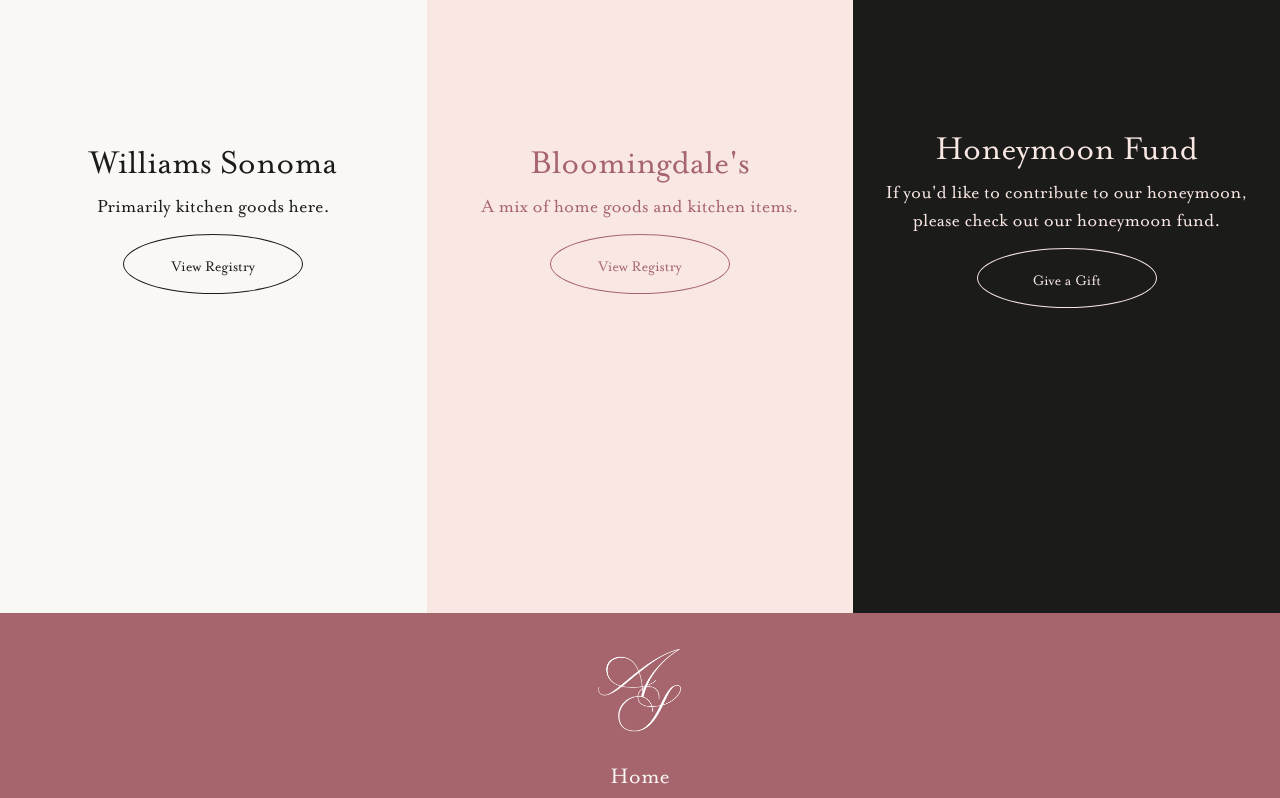
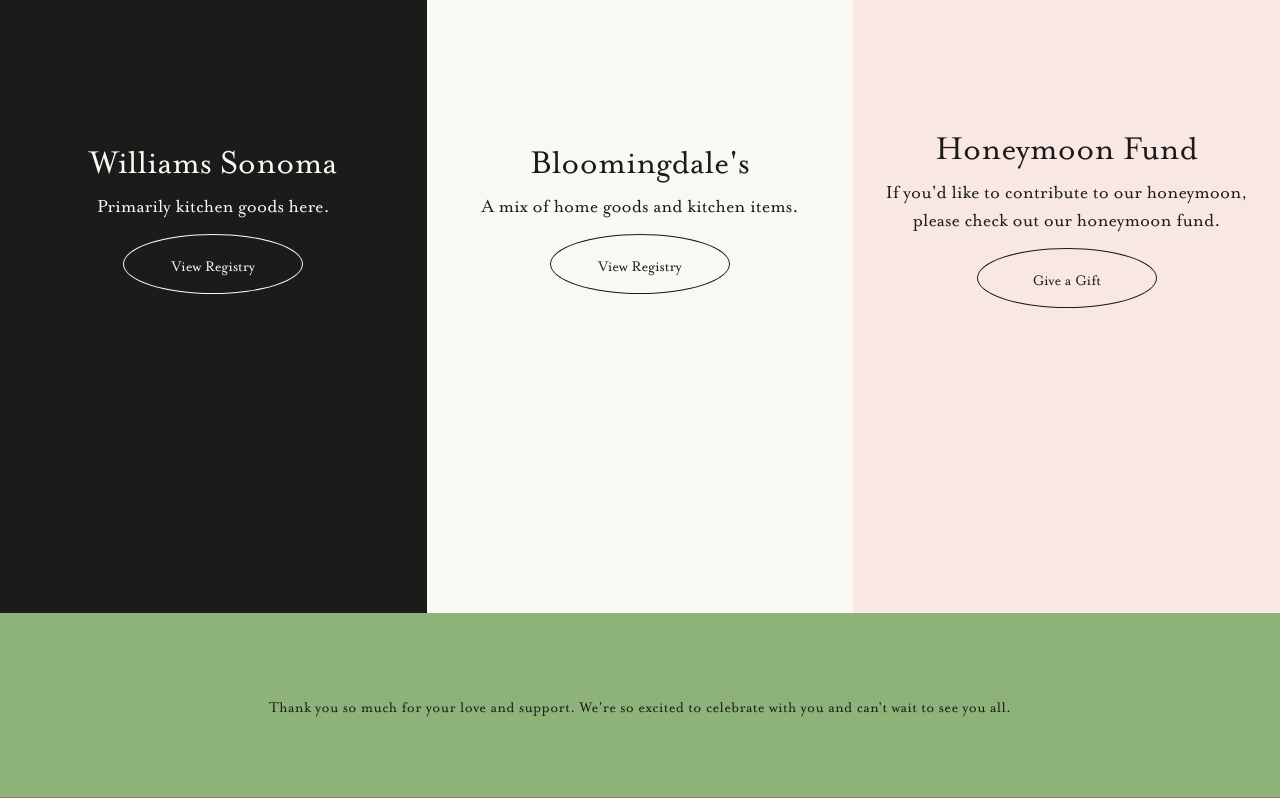
Before and after one commit to alexandrarh/wedding-website, a React (Vite) app: page /registry in a window 1280 px wide. Shown: the part 400-1198 px from the top of the page. Built offline with nearby package versions, Linux system fonts and the light colour scheme.

Commit message:
Updated registry page, fixed some part of FAQ

```diff
--- a/src/components/FaqSection.tsx
+++ b/src/components/FaqSection.tsx
@@ -15,7 +15,7 @@
         >
           rsvp.alexandseamus2027.com
         </a>
-        . Please RSVP by <b>[date]</b> so we can get an accurate headcount. If you have
+        . Please RSVP by <b>May 7th, 2027</b> so we can get an accurate headcount. If you have
         any questions about RSVPing, please reach out to us at{' '}
         <a
           href="mailto:info@alexandseamus2027.com"
@@ -53,7 +53,7 @@
     id: '4',
     question: 'What about kids?',
     answer:
-      'Kids are allowed at the events, but in order to minimize disruption on both, we would recommend finding a babysitter. That way, you can also enjoy your time at the party!',
+      'Kids are always welcome! However, we want to maintain a respectiful environment during the ceremony; we ask that everyone is on their best behavior and mindful of noise–and other guests.',
   },
   {
     id: '5',
@@ -106,7 +106,7 @@
             {faq.question}
           </h2>
           <p
-            className="pb-6 text-md text-[var(--color-warm-gray)]"
+            className="pb-6 text-md text-[var(--color-warm-gray)] tracking-[0.02em]"
             style={{ fontFamily: 'var(--font-italic)', fontVariantLigatures: 'none' }}
           >
             {faq.answer}
--- a/src/components/RegistryCards.tsx
+++ b/src/components/RegistryCards.tsx
@@ -4,8 +4,8 @@
     name: 'Williams Sonoma',
     desc: 'Primarily kitchen goods here.',
     link: 'https://www.williams-sonoma.com/registry/t2gzhtqbgl/registry-list.html',
-    bg_color: 'var(--color-cream)',
-    text_color: 'var(--color-charcoal)',
+    bg_color: 'var(--color-charcoal)',
+    text_color: 'var(--color-cream)',
     button_text: 'View Registry',
   },
   {
@@ -13,8 +13,8 @@
     name: "Bloomingdale's",
     desc: 'A mix of home goods and kitchen items.',
     link: 'https://www.bloomingdales.com/registry/Alexandra-Hernandez-Seamus-McNulty/1625534',
-    bg_color: 'var(--color-blush)',
-    text_color: 'var(--color-rose)',
+    bg_color: 'var(--color-cream)',
+    text_color: 'var(--color-charcoal)',
     button_text: 'View Registry',
   },
   {
@@ -22,8 +22,8 @@
     name: 'Honeymoon Fund',
     desc: "If you'd like to contribute to our honeymoon, please check out our honeymoon fund.",
     link: 'https://www.venmo.com/u/alexavndra',
-    bg_color: 'var(--color-charcoal)',
-    text_color: 'var(--color-blush)',
+    bg_color: 'var(--color-blush)',
+    text_color: 'var(--color-charcoal)',
     button_text: 'Give a Gift',
   },
 ]
--- a/src/index.css
+++ b/src/index.css
@@ -139,6 +139,7 @@
     --color-rose: oklch(0.5802 0.0843 13.05);
     --color-warm-gray: oklch(0.58 0.004 90);
     --color-charcoal: oklch(0.22 0.003 90);
+    --color-jade-green: oklch(0.724 0.091 134.3);
 }
 
 .dark {
--- a/src/pages/Registry.tsx
+++ b/src/pages/Registry.tsx
@@ -17,17 +17,22 @@
           }}
         >
           <p
-            className="text-3xl md:text-5xl lg:text-6xl text-[var(--color-cream)] text-center leading-snug"
+            className="text-3xl md:text-5xl lg:text-6xl text-[var(--color-blush)] text-center leading-snug"
             style={{ fontFamily: 'var(--font-script)' }}
           >
             Our Registries
           </p>
         </div>
-        {/* <p className="pt-2 text-md text-center text-[var(--color-charcoal)] max-w-2xl">
-          Thank you so much for celebrating with us. If you'd like to give a gift, check out the registries below.
-        </p> */}
       </section>
       <RegistryCards />
+      <section
+        className="py-20 flex justify-center items-center gap-0"
+        style={{ backgroundColor: 'var(--color-jade-green)' }}
+      >
+        <p className="px-16 text-md text-center text-[var(--color-charcoal)] tracking-[0.02em]" style={{ fontFamily: 'var(--font-serif)' }}>
+          Thank you so much for your love and support. We're so excited to celebrate with you and can't wait to see you all.
+        </p>
+      </section>
       <Footer />
     </main>
   )
```
